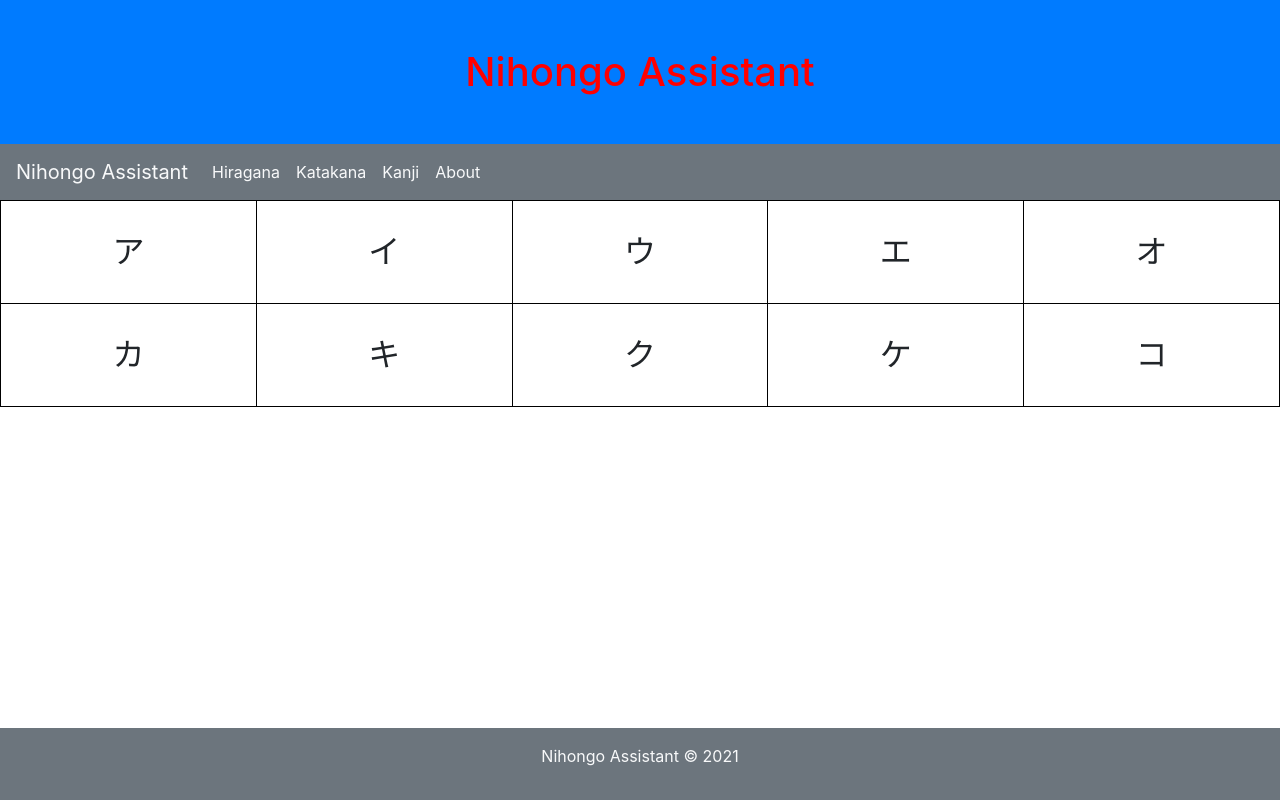
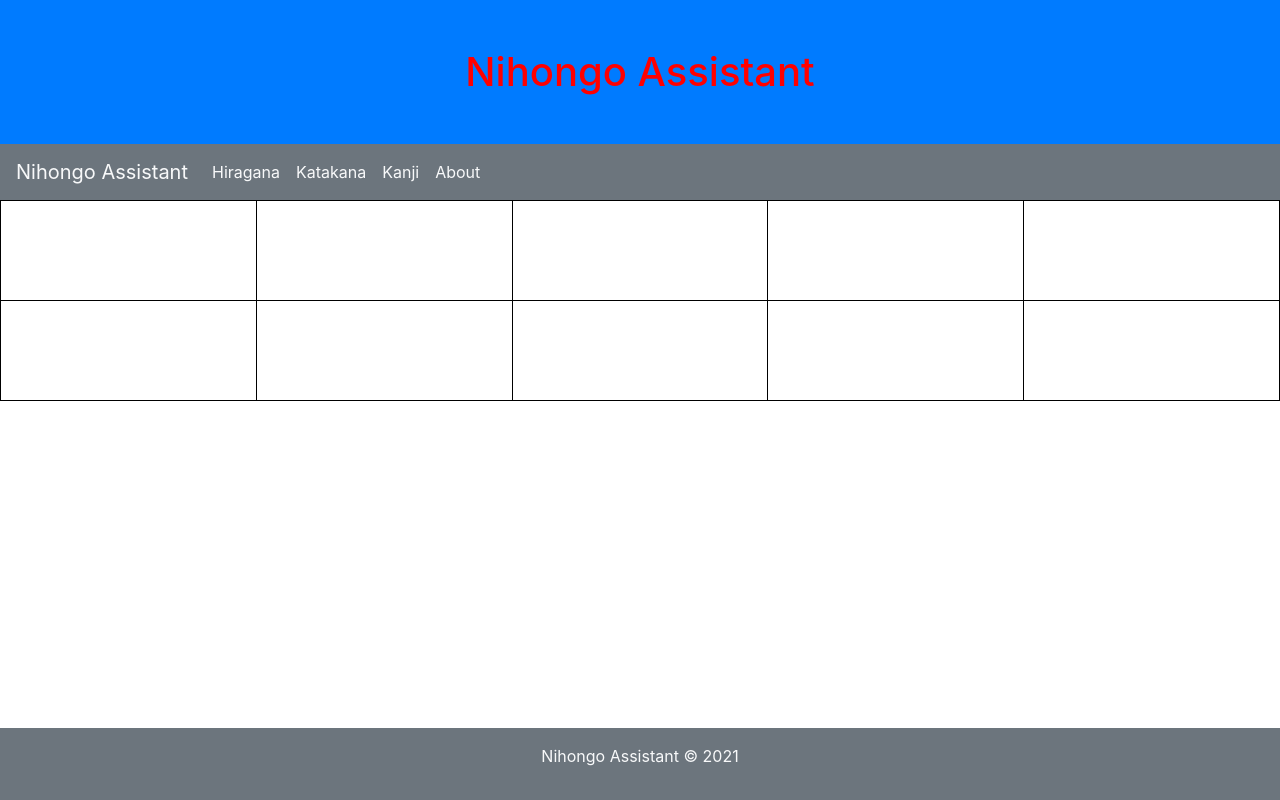
Before and after one commit to LDVerdier/nihongo-assistant, a React (Create React App) app: page / in a window 1280 px wide. Built offline with nearby package versions, Linux system fonts and the light colour scheme.

Commit message:
passage objets en tant que props ?

```diff
--- a/src/components/Cell.js
+++ b/src/components/Cell.js
@@ -1,10 +1,10 @@
 
 
-export const Cell = ({syllable}) => {
+export const Cell = (props) => {
     // console.log(caractere)
     return (
         <td className="cell">
-            {syllable}
+            {props.hiragana}
         </td>
     )
 };
--- a/src/components/Grid.js
+++ b/src/components/Grid.js
@@ -8,6 +8,7 @@ export const Grid = ({syllabary}) => {
 
     return (
         <table>
+            <tbody>
                 {
                     //for each family key (vowel, k, s...)
                     syllablesFamiliesKeys.map(function(syllablesFamilyKey) {
@@ -18,15 +19,19 @@ export const Grid = ({syllabary}) => {
                         <tr>
                             {
                                 //for each syllable key (a i u e o)
-                            syllablesKeys.map(function(syllableKey){
-                                //return a Cell (<td> element) with the
-                                return <Cell syllable={syllabary[syllablesFamilyKey][syllableKey][kanaType]} />
+                                syllablesKeys.map((syllableKey) => {
+                                    // console.log(syllabary[syllablesFamilyKey][syllableKey]);
+                                    //return a Cell (<td> element) with the proper kana to display
+                                    // return <Cell syllable={syllabary[syllablesFamilyKey][syllableKey][kanaType]} />
+                                    return <Cell syllable={syllabary[syllablesFamilyKey][syllableKey]} />
                                 })
                             }
                         </tr>
                         )
                     })
                 }
+
+            </tbody>
         </table>
     )
 }
```
Lines whose indentation alone changed are shown as unchanged.
